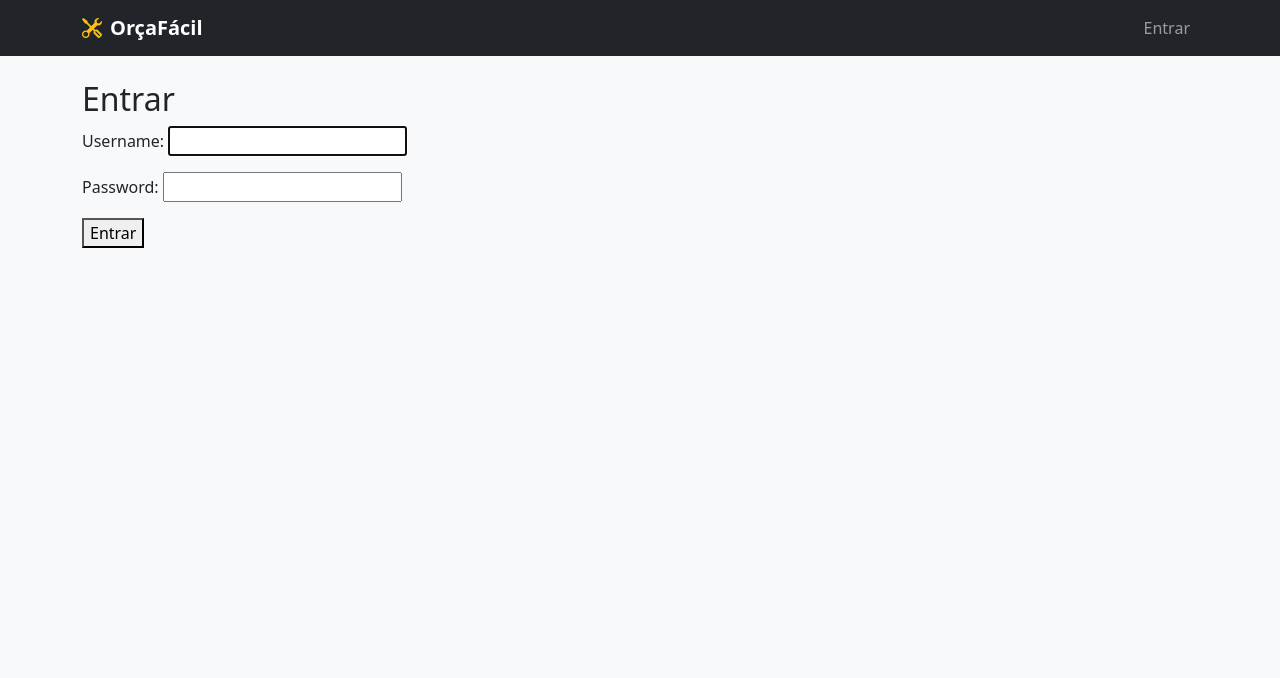
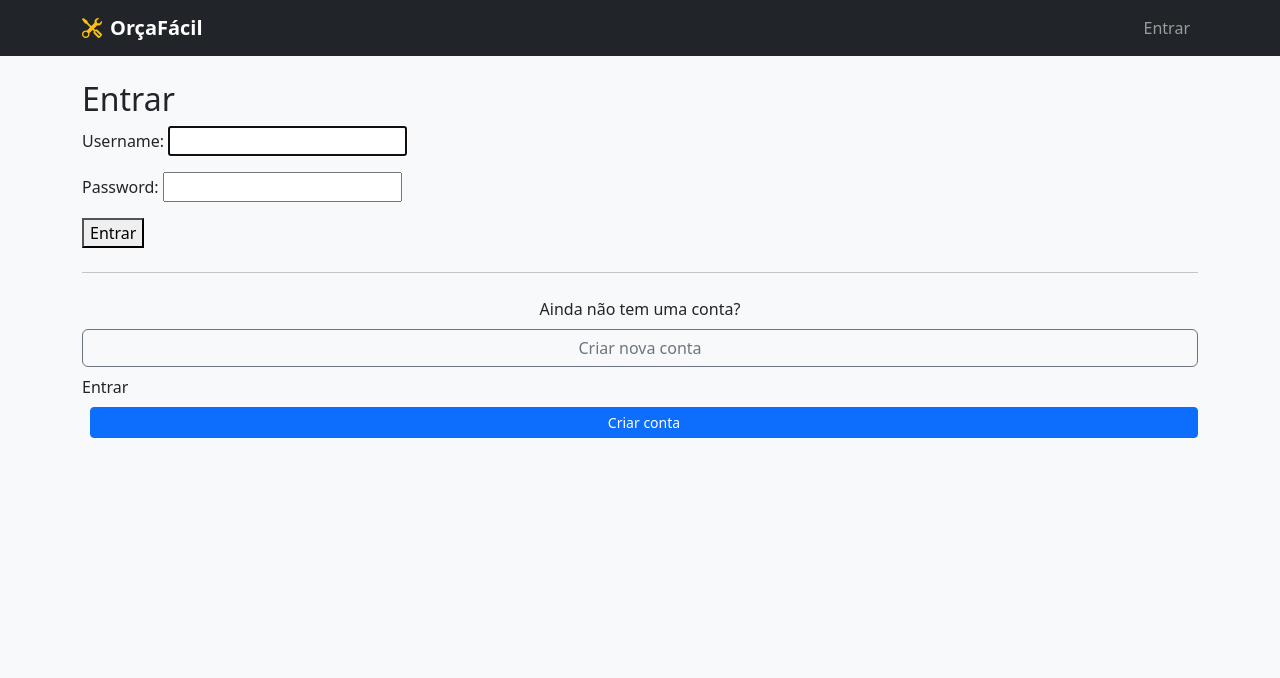
Before and after one commit to Samanta-mva/orcafacil, a Django app: page /accounts/login/ in a window 1280 px wide. Shown: the top 678 px of the page. Run offline with Django 5.2, Linux system fonts and the light colour scheme.

Commit message:
feat: adiciona botoes de criar conta no login e na navbar

```diff
--- a/src/templates/registration/login.html
+++ b/src/templates/registration/login.html
@@ -8,6 +8,29 @@
   {{ form.as_p }}
   <button type="submit">Entrar</button>
 </form>
+
+<hr class="my-4">
+
+<!-- BOTÃO / LINK DE CRIAR CONTA -->
+<div class="text-center">
+  <p class="mb-2">Ainda não tem uma conta?</p>
+  <a href="{% url 'register' %}" class="btn btn-outline-secondary w-100">
+    Criar nova conta
+  </a>
+</div>
+
+<div class="navbar-nav ms-auto">
+  {% if user.is_authenticated %}
+    <span class="nav-item nav-link me-2">Olá, {{ user.username }}</span>
+    <form method="post" action="{% url 'logout' %}" class="d-inline">
+      {% csrf_token %}
+      <button type="submit" class="btn btn-outline-light btn-sm">Sair</button>
+    </form>
+  {% else %}
+    <a class="nav-link" href="{% url 'login' %}">Entrar</a>
+    <a class="btn btn-primary btn-sm ms-2" href="{% url 'register' %}">Criar conta</a>
+  {% endif %}
+</div>
 {% endblock %}
 
 <p style="margin-top: 15px;">
```
